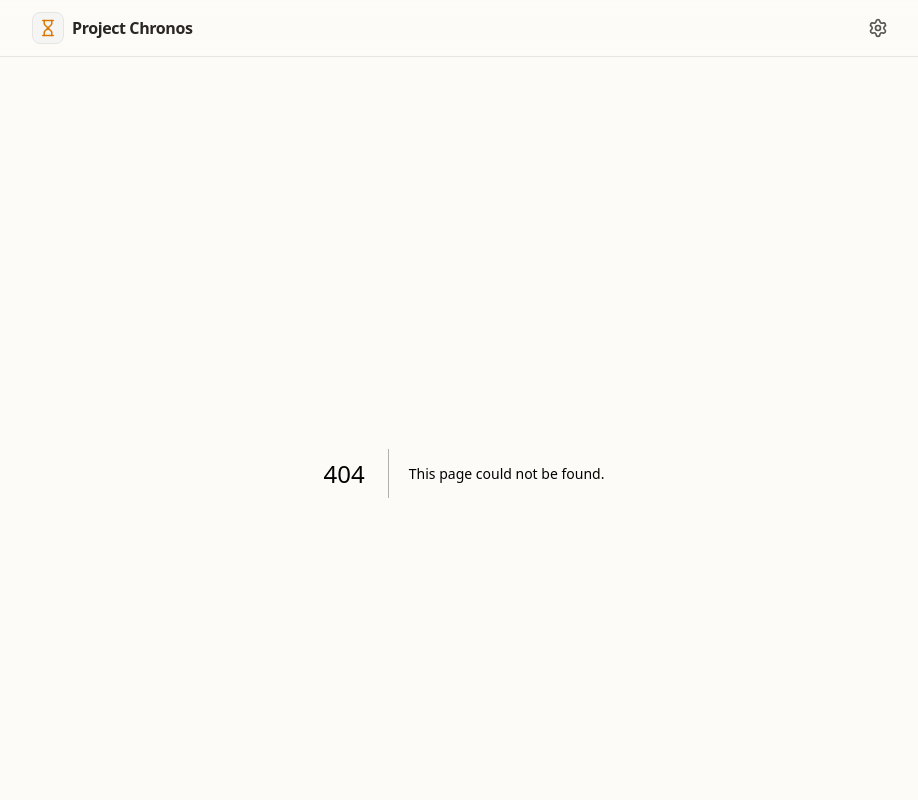
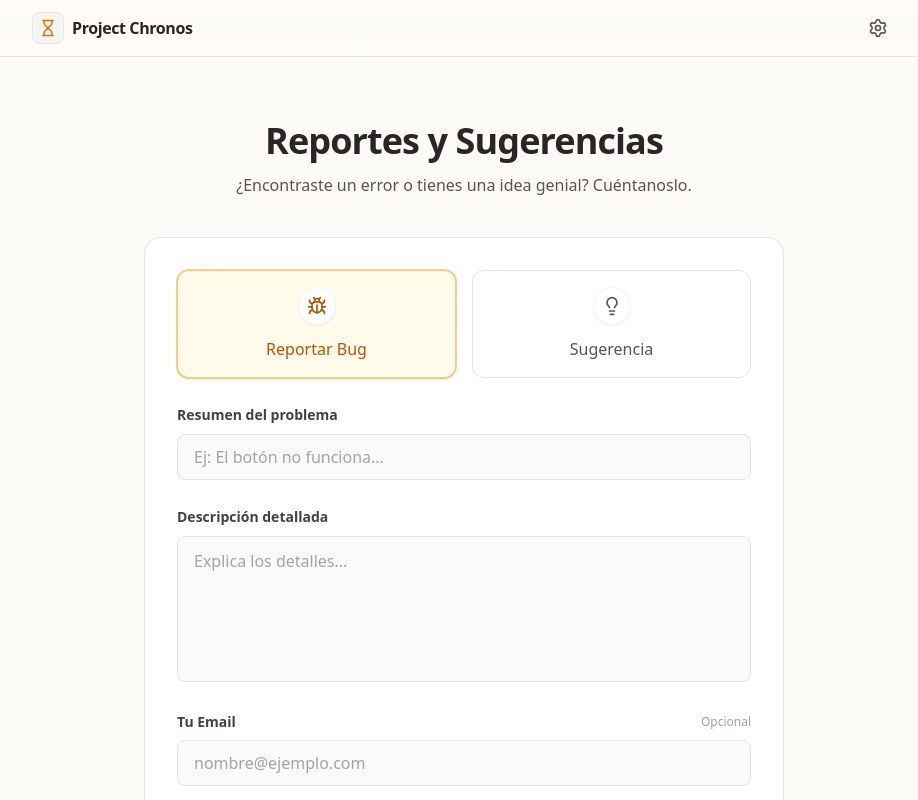
Before and after one commit to marcos-caballeronieto/project-chronos, a Next.js app: page /bugs in a window 1280 px wide. Before the commit this address had no page. Shown: the top 800 px of the page, without its empty margins (176-1094 px from the left). Built offline with nearby package versions, Linux system fonts and the light colour scheme.

Commit message:
feat: Created the page "Report a bug" to get feedback from users

```diff
--- /dev/null
+++ b/src/app/bugs/page.tsx
@@ -0,0 +1,194 @@
+"use client";
+
+import { useState } from "react";
+import { Bug, Lightbulb, Send, AlertCircle, CheckCircle2, Loader2 } from "lucide-react";
+import Link from "next/link";
+
+// DEFINICIÓN DE TIPOS
+interface FormDataState {
+  type: "bug" | "suggestion";
+  title: string;
+  description: string;
+  email: string;
+}
+
+export default function BugsPage() {
+  const [status, setStatus] = useState<"idle" | "submitting" | "success">("idle");
+
+  const [formData, setFormData] = useState<FormDataState>({
+    type: "bug",
+    title: "",
+    description: "",
+    email: ""
+  });
+
+  // NO HACER ESTA FUNCIÓN ASYNC (El componente debe ser síncrono)
+  // La función handleSubmit SÍ puede ser async porque es un evento.
+  const handleSubmit = async (e: React.FormEvent) => {
+    e.preventDefault();
+    setStatus("submitting");
+
+    // Simulación de envío
+    await new Promise((resolve) => setTimeout(resolve, 1500));
+    setStatus("success");
+  };
+
+  const handleChange = (e: React.ChangeEvent<HTMLInputElement | HTMLTextAreaElement>) => {
+    const { name, value } = e.target;
+    // Solución al error de TypeScript "Element implicitly has an 'any' type..."
+    setFormData((prev) => ({
+      ...prev,
+      [name as keyof FormDataState]: value
+    }));
+  };
+
+  // Manejo especial para los Radio Buttons (ya que usan onClick o onChange diferente a veces)
+  const handleTypeChange = (type: "bug" | "suggestion") => {
+    setFormData((prev) => ({ ...prev, type }));
+  };
+
+  if (status === "success") {
+    return (
+      <div className="flex flex-col items-center justify-center min-h-[60vh] text-center space-y-6 animate-in fade-in slide-in-from-bottom-4 duration-500 px-4">
+        <div className="p-4 rounded-full bg-green-100 dark:bg-green-900/30 text-green-600 dark:text-green-400 ring-8 ring-green-50 dark:ring-green-900/10">
+          <CheckCircle2 size={48} />
+        </div>
+        <div className="space-y-2 max-w-md">
+          <h2 className="text-2xl font-bold font-merriweather text-stone-800 dark:text-stone-100">
+            ¡Mensaje recibido!
+          </h2>
+          <p className="text-stone-600 dark:text-stone-400">
+            Gracias por ayudarnos a mejorar Project Chronos. Revisaremos tu {formData.type === 'bug' ? 'reporte' : 'sugerencia'} lo antes posible.
+          </p>
+        </div>
+        <Link
+          href="/"
+          className="px-6 py-2.5 bg-stone-900 dark:bg-stone-100 text-stone-50 dark:text-stone-900 rounded-lg font-medium hover:opacity-90 transition-opacity"
+        >
+          Volver al inicio
+        </Link>
+      </div>
+    );
+  }
+
+  return (
+    <div className="max-w-2xl mx-auto py-8 sm:py-12 px-4">
+
+      {/* Encabezado */}
+      <div className="mb-10 text-center space-y-3">
+        <h1 className="text-3xl sm:text-4xl font-bold font-merriweather text-stone-800 dark:text-stone-100 tracking-tight">
+          Reportes y Sugerencias
+        </h1>
+        <p className="text-stone-600 dark:text-stone-400 max-w-lg mx-auto">
+          ¿Encontraste un error o tienes una idea genial? Cuéntanoslo.
+        </p>
+      </div>
+
+      {/* Tarjeta del Formulario */}
+      <div className="bg-white dark:bg-stone-900 border border-stone-200 dark:border-stone-800 rounded-2xl shadow-sm p-6 sm:p-8">
+        <form onSubmit={handleSubmit} className="space-y-6">
+
+          {/* Selector de Tipo */}
+          <div className="grid grid-cols-1 sm:grid-cols-2 gap-4">
+            <div
+              onClick={() => handleTypeChange("bug")}
+              className={`cursor-pointer border rounded-xl p-4 flex flex-col items-center gap-3 transition-all relative ${
+                formData.type === 'bug'
+                  ? 'bg-amber-50 border-amber-500/50 text-amber-700 dark:bg-amber-950/20 dark:border-amber-500/50 dark:text-amber-400 ring-1 ring-amber-500/50 shadow-sm'
+                  : 'border-stone-200 dark:border-stone-800 hover:bg-stone-50 dark:hover:bg-stone-800/50 text-stone-600 dark:text-stone-400'
+              }`}
+            >
+              <div className="p-2 bg-white dark:bg-stone-950 rounded-full border border-stone-100 dark:border-stone-800 shadow-sm">
+                <Bug size={20} />
+              </div>
+              <span className="font-medium">Reportar Bug</span>
+            </div>
+
+            <div
+              onClick={() => handleTypeChange("suggestion")}
+              className={`cursor-pointer border rounded-xl p-4 flex flex-col items-center gap-3 transition-all relative ${
+                formData.type === 'suggestion'
+                  ? 'bg-amber-50 border-amber-500/50 text-amber-700 dark:bg-amber-950/20 dark:border-amber-500/50 dark:text-amber-400 ring-1 ring-amber-500/50 shadow-sm'
+                  : 'border-stone-200 dark:border-stone-800 hover:bg-stone-50 dark:hover:bg-stone-800/50 text-stone-600 dark:text-stone-400'
+              }`}
+            >
+              <div className="p-2 bg-white dark:bg-stone-950 rounded-full border border-stone-100 dark:border-stone-800 shadow-sm">
+                <Lightbulb size={20} />
+              </div>
+              <span className="font-medium">Sugerencia</span>
+            </div>
+          </div>
+
+          {/* Campo: Título */}
+          <div className="space-y-2">
+            <label htmlFor="title" className="text-sm font-semibold text-stone-700 dark:text-stone-300">
+              {formData.type === 'bug' ? 'Resumen del problema' : 'Título de tu idea'}
+            </label>
+            <input
+              type="text"
+              id="title"
+              name="title"
+              required
+              placeholder={formData.type === 'bug' ? "Ej: El botón no funciona..." : "Ej: Modo oscuro automático..."}
+              className="w-full px-4 py-2.5 rounded-lg bg-stone-50 dark:bg-stone-950 border border-stone-200 dark:border-stone-800 focus:ring-2 focus:ring-amber-500/50 focus:border-amber-500 outline-none transition-all placeholder:text-stone-400"
+              value={formData.title}
+              onChange={handleChange}
+            />
+          </div>
+
+          {/* Campo: Descripción */}
+          <div className="space-y-2">
+            <label htmlFor="description" className="text-sm font-semibold text-stone-700 dark:text-stone-300">
+              Descripción detallada
+            </label>
+            <textarea
+              id="description"
+              name="description"
+              required
+              rows={5}
+              placeholder="Explica los detalles..."
+              className="w-full px-4 py-3 rounded-lg bg-stone-50 dark:bg-stone-950 border border-stone-200 dark:border-stone-800 focus:ring-2 focus:ring-amber-500/50 focus:border-amber-500 outline-none transition-all resize-none placeholder:text-stone-400"
+              value={formData.description}
+              onChange={handleChange}
+            />
+          </div>
+
+          {/* Campo: Email */}
+          <div className="space-y-2">
+            <label htmlFor="email" className="text-sm font-semibold text-stone-700 dark:text-stone-300 flex items-center justify-between">
+              Tu Email <span className="text-xs font-normal text-stone-400">Opcional</span>
+            </label>
+            <input
+              type="email"
+              id="email"
+              name="email"
+              placeholder="nombre@ejemplo.com"
+              className="w-full px-4 py-2.5 rounded-lg bg-stone-50 dark:bg-stone-950 border border-stone-200 dark:border-stone-800 focus:ring-2 focus:ring-amber-500/50 focus:border-amber-500 outline-none transition-all placeholder:text-stone-400"
+              value={formData.email}
+              onChange={handleChange}
+            />
+          </div>
+
+          {/* Botón */}
+          <button
+            type="submit"
+            disabled={status === 'submitting'}
+            className="w-full py-3 px-4 bg-stone-900 hover:bg-stone-800 dark:bg-stone-100 dark:hover:bg-stone-200 text-white dark:text-stone-900 font-bold rounded-lg transition-all flex items-center justify-center gap-2 disabled:opacity-70 disabled:cursor-not-allowed mt-2 shadow-md hover:shadow-lg transform active:scale-[0.98]"
+          >
+            {status === 'submitting' ? (
+              <>
+                <Loader2 size={18} className="animate-spin" />
+                Enviando...
+              </>
+            ) : (
+              <>
+                Enviar Mensaje
+                <Send size={18} />
+              </>
+            )}
+          </button>
+        </form>
+      </div>
+    </div>
+  );
+}
```
